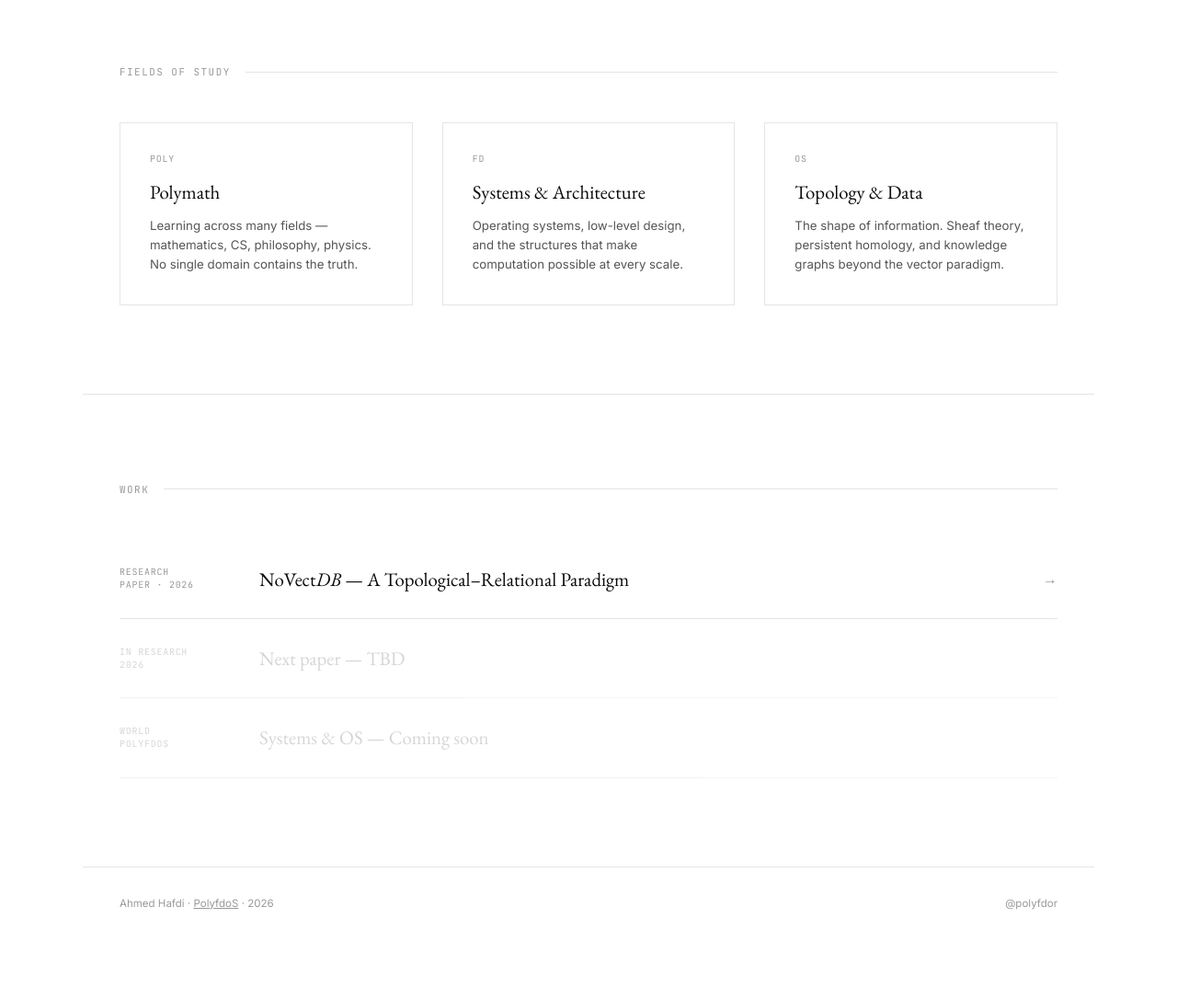
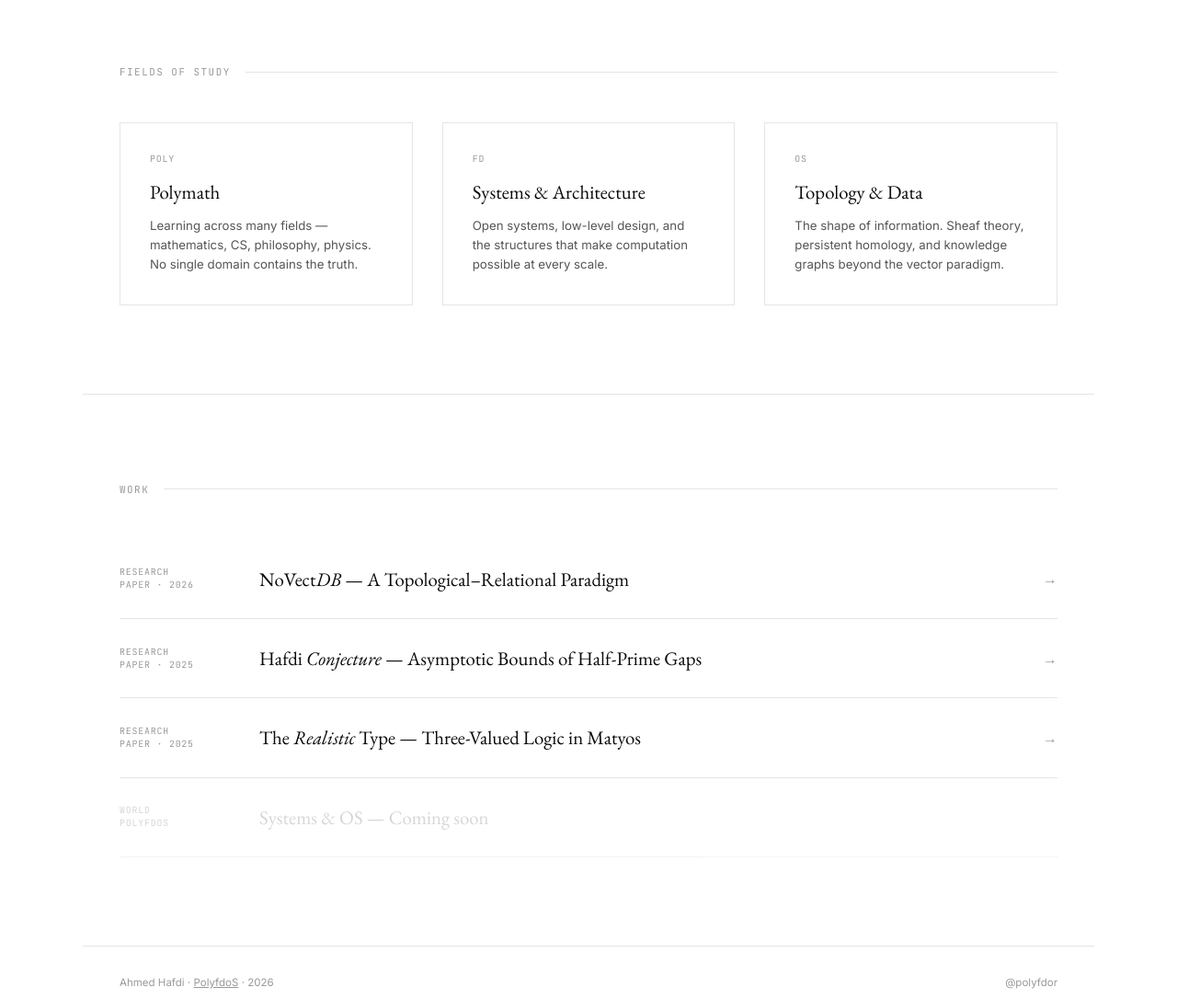
Before and after one commit to CookiXDB/NoVectDB-World, a Flask app: page /polyfdor in a window 1280 px wide. Shown: the part 827-1913 px from the top of the page at 92% size. Before the commit the page ends 1816 px from the top, so only its background shows below. Run offline with Flask 3, Linux system fonts and the light colour scheme.

Commit message:
add Hafdi Conjecture paper page (CKX 002)

```diff
--- a/templates/home.html
+++ b/templates/home.html
@@ -304,7 +304,7 @@ footer {
   <div class="hero-acronym">
     <div class="acronym-row"><span class="acronym-key">POLY</span>→ Polymath — learning across many fields</div>
     <div class="acronym-row"><span class="acronym-key">FD</span>→ Hafdi — the name behind the world</div>
-    <div class="acronym-row"><span class="acronym-key">OS</span>→ Operating Systems &amp; Systems thinking</div>
+    <div class="acronym-row"><span class="acronym-key">OS</span>→ Open Systems &amp; open thinking</div>
   </div>
   <div class="hero-scroll">Scroll to explore</div>
 </section>
--- a/templates/polyfdor.html
+++ b/templates/polyfdor.html
@@ -266,7 +266,7 @@ footer {
     <div class="field-item">
       <div class="field-num">FD</div>
       <div class="field-name">Systems &amp; Architecture</div>
-      <p class="field-desc">Operating systems, low-level design, and the structures that make computation possible at every scale.</p>
+      <p class="field-desc">Open systems, low-level design, and the structures that make computation possible at every scale.</p>
     </div>
     <div class="field-item">
       <div class="field-num">OS</div>
@@ -286,10 +286,17 @@ footer {
     <div class="wr-arrow">→</div>
   </a>
 
-  <div class="work-row" style="opacity:.4;pointer-events:none;">
-    <div class="wr-type">In research<br>2026</div>
-    <div class="wr-title" style="color:var(--gray-400);">Next paper — TBD</div>
-  </div>
+  <a class="work-row" href="/papers/hafdiConjecture">
+    <div class="wr-type">Research<br>Paper · 2025</div>
+    <div class="wr-title">Hafdi <em>Conjecture</em> — Asymptotic Bounds of Half-Prime Gaps</div>
+    <div class="wr-arrow">→</div>
+  </a>
+
+  <a class="work-row" href="/papers/realistic">
+    <div class="wr-type">Research<br>Paper · 2025</div>
+    <div class="wr-title">The <em>Realistic</em> Type — Three-Valued Logic in Matyos</div>
+    <div class="wr-arrow">→</div>
+  </a>
 
   <div class="work-row" style="opacity:.4;pointer-events:none;">
     <div class="wr-type">World<br>PolyfdoS</div>
```
